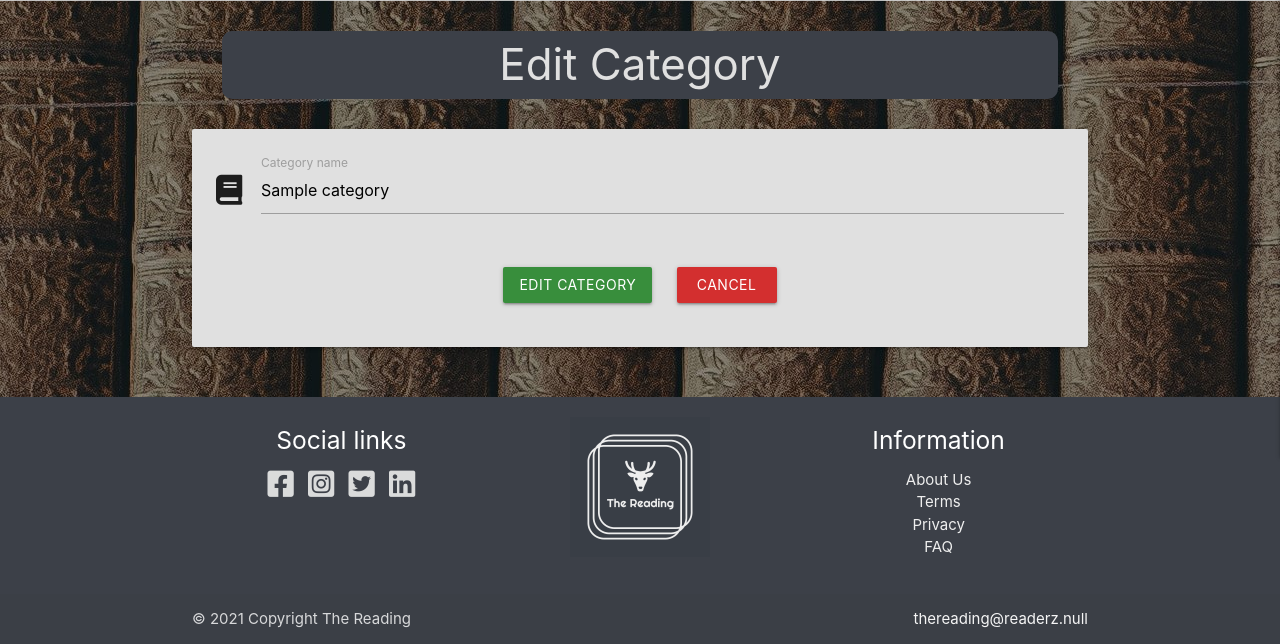
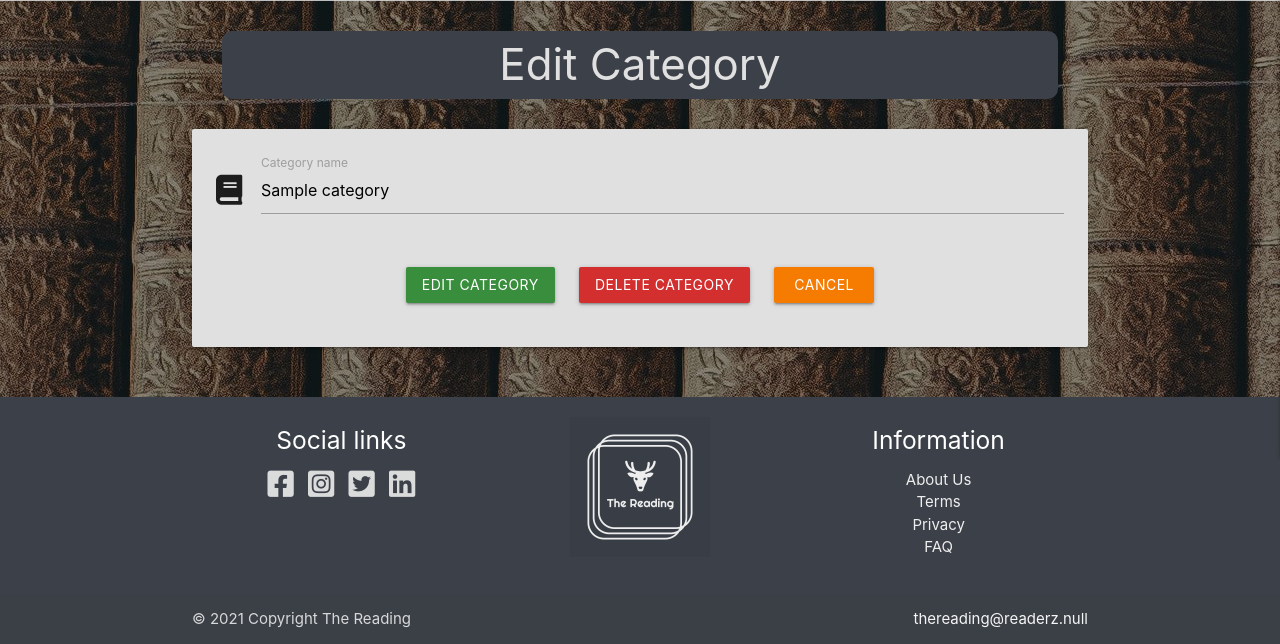
Before and after one commit to QuelleQim/MS3-the-reading, a Flask app: template templates/edit_category.html in a window 1280 px wide. Shown: the part 403-1047 px from the top of the page. Run offline with Flask 2, Linux system fonts and the light colour scheme; the template is opened without the code that fills it: most values are stand-ins (such as "Sample title", 1, 10 or a date in 2020); some libraries are stand-ins or nearby versions; some web fonts are replaced.

Commit message:
Move delete button from categories.html to edit_category.html

```diff
--- a/templates/edit_category.html
+++ b/templates/edit_category.html
@@ -21,7 +21,18 @@
                     <button type="submit" class="btn green darken-2 white-text">
                         Edit Category
                     </button>
-                    <a href="{{ url_for('get_categories') }}" type="submit" class="btn red darken-2 white-text">
+                        <a class="btn modal-trigger btn red darken-2 white-text" href="#modal1">Delete Category</a>
+                        <div id="modal1" class="modal">
+                            <div class="modal-content grey lighten-2">
+                                <h4>Delete Category</h4>
+                                <p>Are you sure that you want to delete this category? This action can not be undone. </p>
+                            </div>
+                            <div class="modal-footer">
+                                <a href="#!" class="modal-close waves-effect waves-red btn-flat black-text">No, Cancel</a>
+                                <a href="{{ url_for('delete_category', category_id=category._id) }}" class="modal-close waves-effect waves-green btn-flat black-text">Yes, Delete</a>
+                            </div>
+                        </div>
+                    <a href="{{ url_for('get_categories') }}" type="submit" class="btn orange darken-2 white-text">
                         Cancel
                     </a>
                 </div>
```
Also changed, not shown: templates/categories.html (+0 -11 lines).
